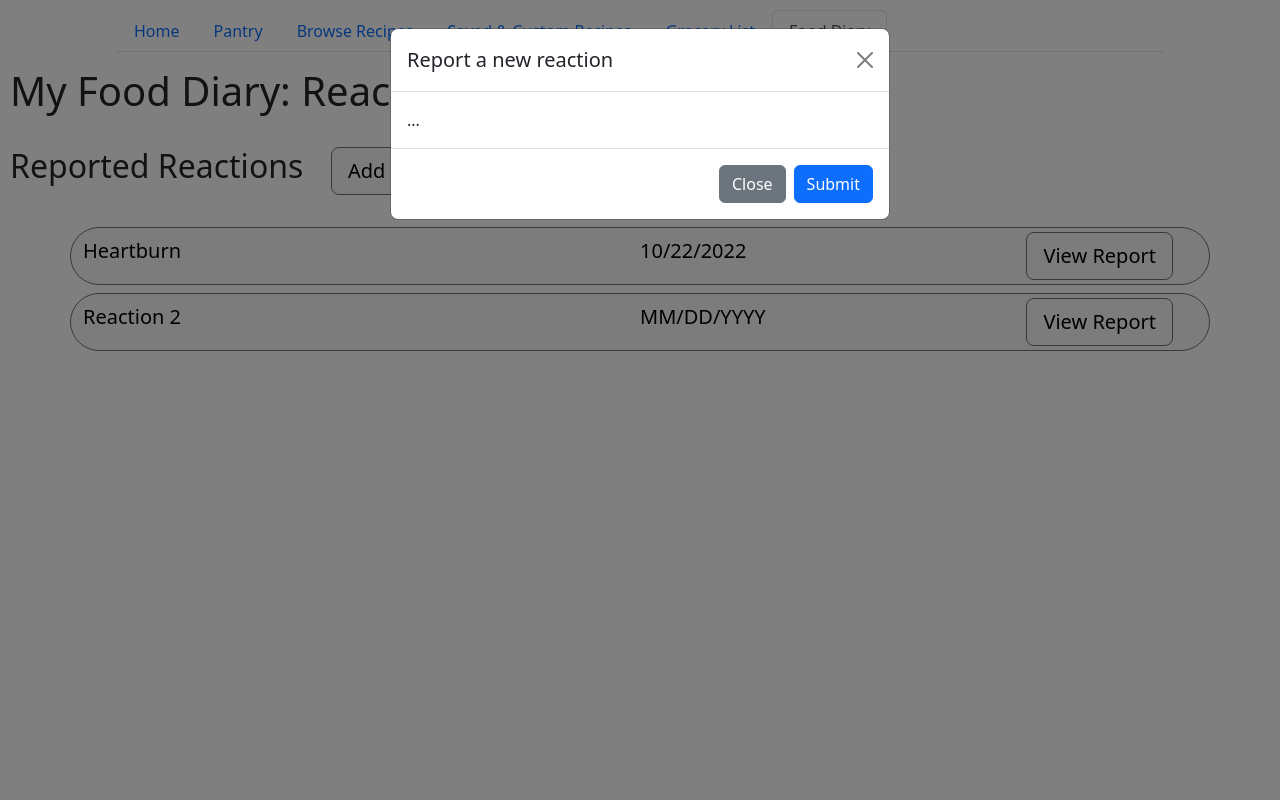
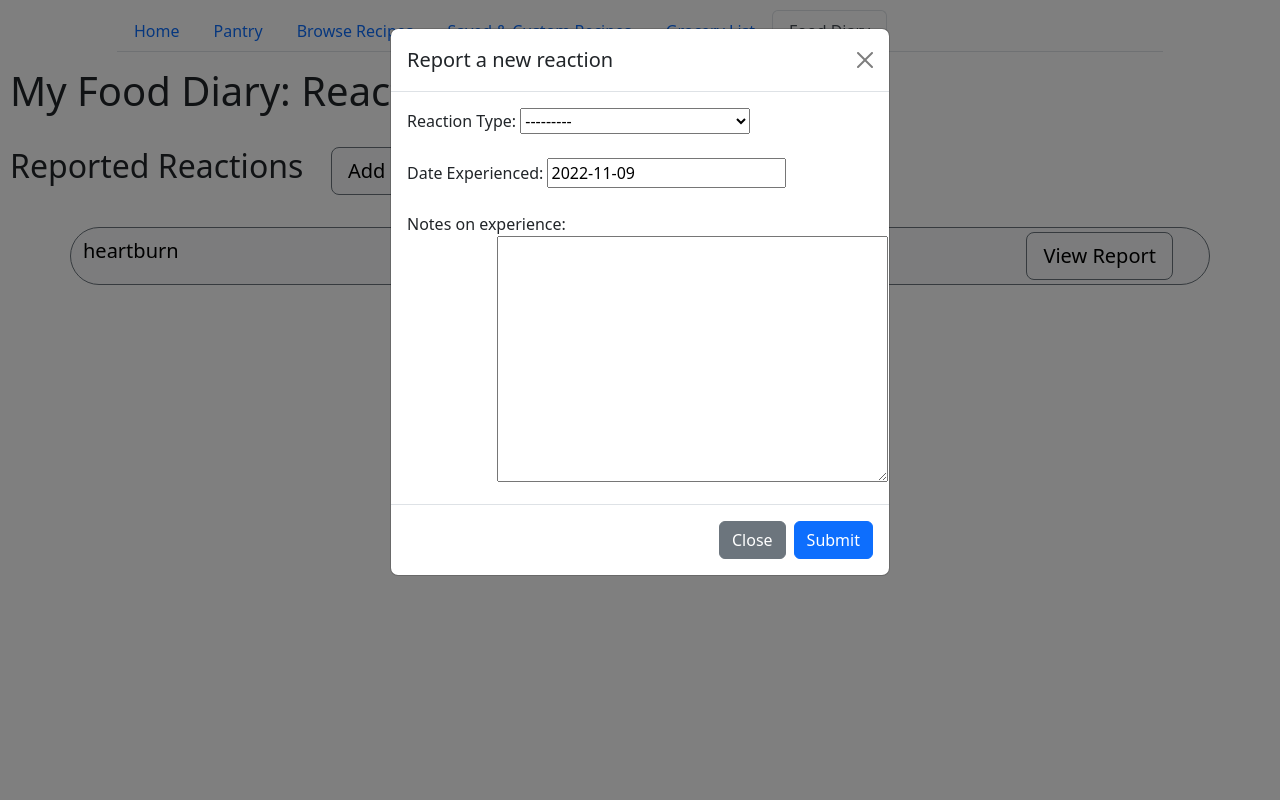
Before and after one commit to UsabilityEngineering/mypantry, a Django app: page /reaction_reporter/ in a window 1280 px wide, after a click on "Add New Report". Run offline with Django 4.2, Linux system fonts and the light colour scheme; data comes from the database, SQL or seed files in the repository; both versions use the stored data as it was after the commit; some libraries are stand-ins or nearby versions.

Commit message:
add reported reactions form

```diff
--- a/prototype/core/admin.py
+++ b/prototype/core/admin.py
@@ -9,3 +9,5 @@
 admin.site.register(Genre)
 admin.site.register(Recipe)
 admin.site.register(DiaryEntr)
+admin.site.register(ReactionType)
+admin.site.register(ReactionEntry)
--- a/prototype/core/forms.py
+++ b/prototype/core/forms.py
@@ -36,3 +36,10 @@
     class Meta:
         model = DiaryEntr
         fields = ('recipe_name', 'date_cooked', 'notes')
+
+class ReactionEntryForm(ModelForm):
+    date_experienced = forms.DateField(initial=datetime.date.today)
+
+    class Meta:
+        model = ReactionEntry
+        fields = ('reactiontype', 'date_experienced', 'notes')
--- a/prototype/core/models.py
+++ b/prototype/core/models.py
@@ -79,3 +79,17 @@
 
     def __str__(self):
         return str(self.recipe_name)
+
+class ReactionType(models.Model):
+    reaction = models.CharField(max_length=200)
+
+    def __str__(self):
+        return self.reaction
+
+class ReactionEntry(models.Model):
+    reactiontype = models.ForeignKey(ReactionType, on_delete=models.CASCADE, null=True)
+    date_experienced = models.DateField()
+    notes = models.TextField(blank=True)
+
+    def __str__(self):
+        return str(self.reactiontype) + ' on ' + str(self.date_experienced)
--- a/prototype/core/templates/core/reaction_reporter.html
+++ b/prototype/core/templates/core/reaction_reporter.html
@@ -13,33 +13,21 @@
 
 <div class="container">
 
+    {% for r in reaction_reports|dictsortreversed:"date_experienced" %}
     <div class="row text-start text-bg-light border border-secondary fs-5 rounded-pill mt-2">
         <div class="row">
             <div class="col-6 mt-2 mb-2">
-                Heartburn
+                {{ r.reactiontype }}
             </div>
             <div class="col-3 mt-2 mb-2">
-                10/22/2022
+                {{ r.date_experienced }}
             </div>
             <div class="col-3 text-end">
                 <button type="button" class="btn btn-light btn-lg border border-secondary mt-1 mb-1">View Report</button>
             </div>
         </div>
     </div>
-
-    <div class="row text-start text-bg-light border border-secondary fs-5 rounded-pill mt-2">
-        <div class="row">
-            <div class="col-6 mt-2 mb-2">
-                Reaction 2
-            </div>
-            <div class="col-3 mt-2 mb-2">
-                MM/DD/YYYY
-            </div>
-            <div class="col-3 text-end">
-                <button type="button" class="btn btn-light btn-lg border border-secondary mt-1 mb-1">View Report</button>
-            </div>
-        </div>
-    </div>
+    {% endfor %}
 
 </div>
 
@@ -52,13 +40,33 @@
           <h1 class="modal-title fs-5">Report a new reaction</h1>
           <button type="button" class="btn-close" data-bs-dismiss="modal" aria-label="Close"></button>
         </div>
-        <div class="modal-body">
-          ...
-        </div>
-        <div class="modal-footer">
-          <button type="button" class="btn btn-secondary" data-bs-dismiss="modal">Close</button>
-          <button type="button" class="btn btn-primary">Submit</button>
-        </div>
+        <form method="POST">
+            <div class="modal-body">
+                {% csrf_token %}
+                <span>Reaction Type: </span>
+                {{  reaction_entry_form.reactiontype }}</span>
+                <br>
+                <br>
+                <span>Date Experienced: </span>
+                {{ reaction_entry_form.date_experienced }}
+                <br>
+                <br>
+                <span>Notes on experience:</span>
+                <br>
+                <div class="container">
+                  <div class="row">
+                    <div class="col-2"></div>
+                    <div class="col-10">
+                      {{ reaction_entry_form.notes }}
+                    </div>
+                  </div>
+                </div>
+              </div>
+              <div class="modal-footer">
+                <button type="button" class="btn btn-secondary" data-bs-dismiss="modal">Close</button>
+                <button type="button submit" class="btn btn-primary" name = "add_imported_diary_entry">Submit</button>
+              </div>
+            </form>
       </div>
     </div>
 </div>
--- a/prototype/core/views.py
+++ b/prototype/core/views.py
@@ -73,7 +73,6 @@
 
 def food_diary(request):
     if request.method == 'POST':
-        # if 'add_manual_diary_entry' in request.POST:
         diary_entry = DiaryEntryForm(request.POST)
         diary_entry.save()
         return redirect("/food_diary")
@@ -89,7 +88,22 @@
     return render(request, 'core/food_diary.html', context)
 
 def reaction_reporter(request):
-    return render(request, 'core/reaction_reporter.html', {"food_diary_active": True})
+
+    if request.method == 'POST':
+        reaction_entry = ReactionEntryForm(request.POST)
+        reaction_entry.save()
+        return redirect("/reaction_reporter")
+
+    reaction_entry = ReactionEntryForm()
+
+    context = {
+        "food_diary_active": True,
+        "reaction_entry_form": reaction_entry,
+        "reaction_reports": ReactionEntry.objects.all()
+    }
+
+
+    return render(request, 'core/reaction_reporter.html', context)
 
 def create_recipe(request):
     form = RecipeModelForm()
```
Also changed, not shown: prototype/core/migrations/0003_reactiontype.py (added), prototype/core/migrations/0004_reactionentry.py (added), prototype/core/migrations/0005_rename_recipetype_reactionentry_reactiontype.py (added), prototype/core/templates/core/base.html (line endings or trailing spaces), prototype/core/templates/core/head.html (line endings or trailing spaces), prototype/core/templates/core/home.html (line endings or trailing spaces), prototype/core/templates/core/recipe_form.html (line endings or trailing spaces), prototype/db.sqlite3.
